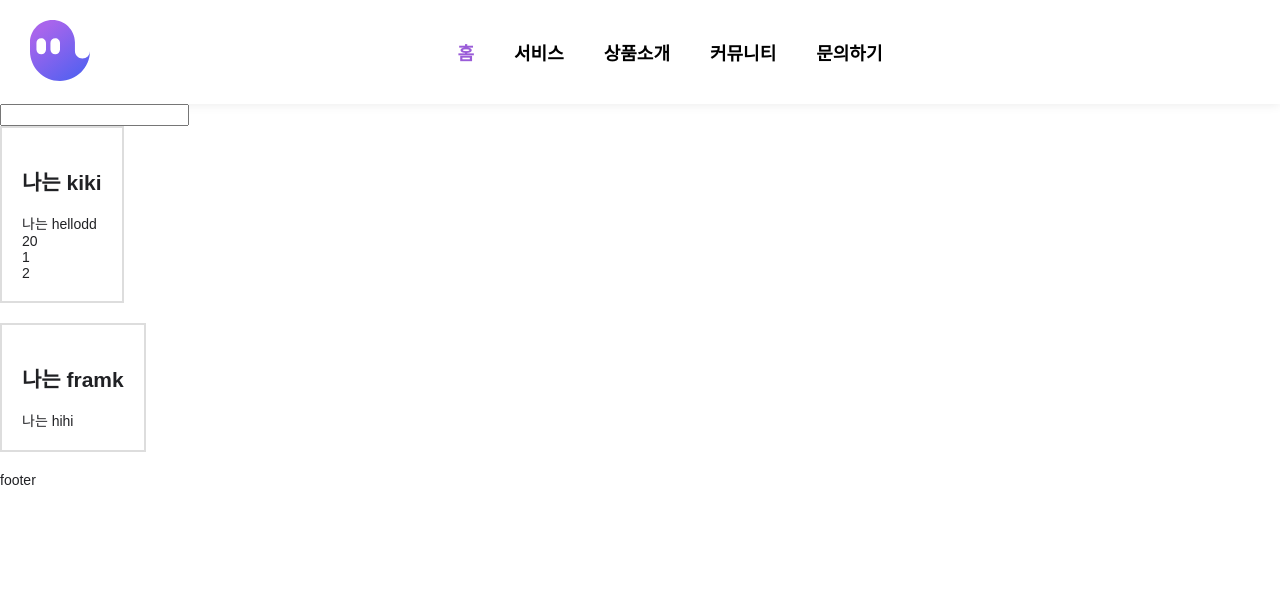
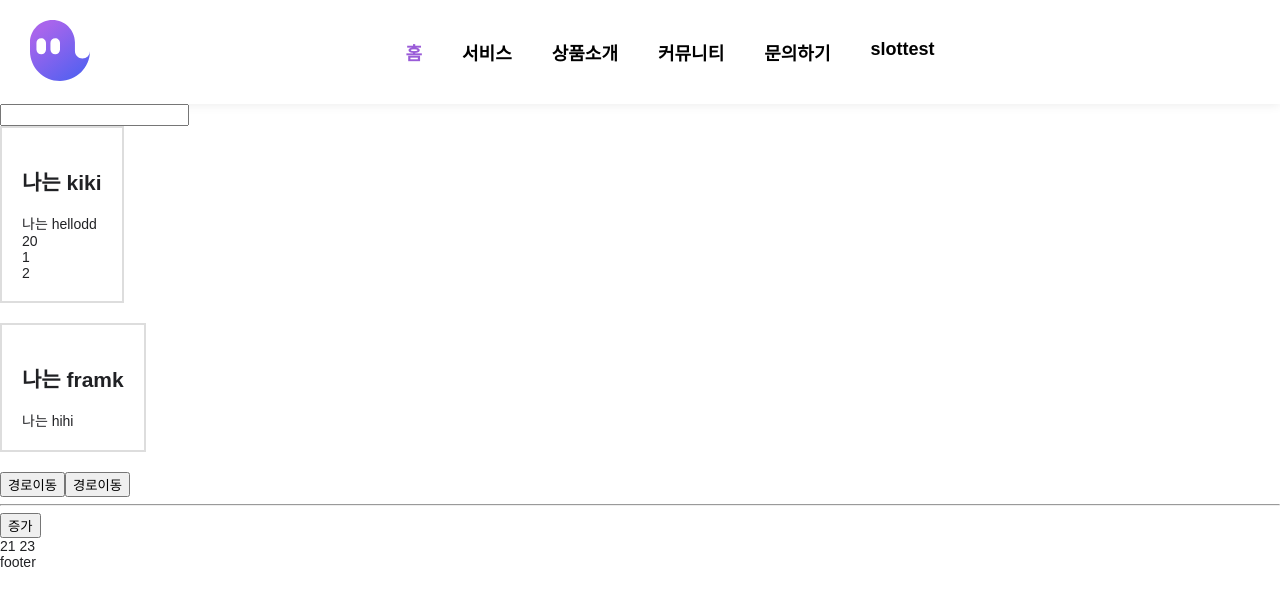
Before and after one commit to koyoujin6759/study_nuxt_2022, a Nuxt app: page / in a window 1280 px wide. Shown: the top 606 px of the page. Built offline with nearby package versions, Linux system fonts and the light colour scheme.

Commit message:
221215 study

```diff
--- /dev/null
+++ b/components/Child2.vue
@@ -0,0 +1,28 @@
+<template>
+    <div>
+
+    </div>
+</template>
+
+<script>
+export default {
+
+    data() {
+        return {
+
+        };
+    },
+
+    mounted() {
+
+    },
+
+    methods: {
+
+    },
+};
+</script>
+
+<style lang="scss" scoped>
+
+</style>
--- a/components/Header.vue
+++ b/components/Header.vue
@@ -30,6 +30,9 @@
           <li class="header__gnb__item">
             <router-link to="./qna" class="header__link">문의하기</router-link>
           </li>
+          <li class="header__gnb__item">
+            <router-link to="./slottest" class="header__link">slottest</router-link>
+          </li>
         </ul>
       </nav>
     </div>
--- a/components/Parents.vue
+++ b/components/Parents.vue
@@ -3,7 +3,7 @@
         <h2>타이틀1</h2>
         <hr/>
         <p>아이템1</p>
-        <slot name="item1"></slot>
+        <slot name="item1">ㅇㅇ</slot>
         <hr/>
         <p>아이템2</p>
         <slot name="item2"></slot>
@@ -41,7 +41,7 @@ export default {
             })
         },
         confirm() {
-            this.result(true);
+            this.resolve(true);
         },
         cancel() {
             this.btn = false;
--- /dev/null
+++ b/components/Parents2.vue
@@ -0,0 +1,30 @@
+<template>
+    <div>
+        <h1>hihi</h1>
+        <slot>dd</slot>
+        <hr />
+    </div>
+</template>
+
+<script>
+export default {
+
+    data() {
+        return {
+
+        };
+    },
+
+    mounted() {
+
+    },
+
+    methods: {
+
+    },
+};
+</script>
+
+<style lang="scss" scoped>
+
+</style>
--- a/pages/index.vue
+++ b/pages/index.vue
@@ -6,6 +6,14 @@
     :key="item.i"
     :item="item"
     ></ClassItem>
+    <button @click="goPage('/product')">경로이동</button>
+    <button @click="goReplace('/product')">경로이동</button>
+    <hr>
+    <button @click="increaseCnt()">증가</button>
+    <div>
+      {{this.$store.state.count}}
+      {{count}}
+    </div>
     <!-- <ClassItem :name="'colin'" :msg="'hihi'"></ClassItem> -->
   </div>
 </template>
@@ -46,10 +54,30 @@ export default {
       ]
     }
   },
+  computed: {
+    count() {
+      return this.$store.getters.getIncreaseCount;
+    },
+  },
   watch: {
     inputValue() {
       console.log(this.inputValue)
     }
+  },
+  methods: {
+    goPage(url) {
+      this.$router.push({path:url, query: {id: 102}});
+    },
+    goReplace(url) {
+      this.$router.replace({path:url, query: {id: 102}});
+    },
+    increaseCnt() {
+      this.$store.commit("addCounter",10);
+    },
+
+  },
+  mounted() {
+    this.$store.dispatch("getCounter")
   }
 };
 </script>
--- a/pages/product/index.vue
+++ b/pages/product/index.vue
@@ -1,5 +1,6 @@
 <template>
   <div class="main">
+    <button @click="goBack()">뒤로가기</button>
     <h2>국내 야구팀</h2>
     <ul class="card">
       <li class="card__item" v-for="item in baseballTeamList" :key="item.i" @click="goDetailPage(item.id)">
@@ -81,6 +82,9 @@ export default {
     },
     showRank(rank) {
       alert(rank + '등')
+    },
+    goBack() {
+      this.$router.go(-1);
     }
   },
 };
--- a/pages/qna/index.vue
+++ b/pages/qna/index.vue
@@ -1,14 +1,14 @@
 <template>
     <div>
         <Parents class="custom-parents" id="ParentId" ref="parent_ref">
-            <template slot="item1">testteststes</template>
+            <template slot="item1">teststeststes</template>
             <template slot="item2">
                 <Child v-model="value"></Child>
             </template>
         </Parents>
         <button @click="parentShow()">show</button>
 
-        <Parents>
+        <Parents >
             <template slot="item1">testteststes</template>
             <template slot="item2">
                 <Child v-model="value"></Child>
@@ -16,6 +16,10 @@
         </Parents>
 
         <button @click="movePage()">이동</button>
+
+        <ul style="padding:50px;">
+            <li v-for="item in formattedList" :key="item.i">{{item}}</li>
+        </ul>
     </div>
 </template>
 
@@ -26,12 +30,18 @@ export default {
 
     data() {
         return {
-            value:'hi'
+            value:'hi',
+            list: [1,9,3,2,5,0]
         };
     },
     components: {
         Parents,
         Child
+    },
+    computed: {
+        formattedList() {
+            return this.list.filter((item) => item !== 5);
+        }
     },
 
     mounted() {
--- /dev/null
+++ b/pages/slottest/index.vue
@@ -0,0 +1,35 @@
+<template>
+    <div>
+        <Parents>
+            tettest
+        </Parents>
+        <Child></Child>
+    </div>
+</template>
+
+<script>
+import Child from '../../components/Child2'
+import Parents from '../../components/Parents2'
+export default {
+  components: {
+    Child, Parents },
+
+    data() {
+        return {
+
+        };
+    },
+
+    mounted() {
+
+    },
+
+    methods: {
+
+    },
+};
+</script>
+
+<style lang="scss" scoped>
+
+</style>
--- /dev/null
+++ b/store/index.js
@@ -0,0 +1,25 @@
+export default {
+    state: {
+        count:1,
+    },
+    getters: { //computed
+        getIncreaseCount: (state) => {
+            return state.count +2;
+        },
+        formattedCount: (state, getters) => {
+            return getters.getIncreaseCount + 100;
+        }
+    },
+    mutations: { // methods
+        addCounter(state, payload) {
+            return (state.count += payload);
+        }
+    },
+    actions: { // methods
+        async getCounter(context) {
+            setTimeout(() => {
+                context.commit("addCounter", 20)
+            }, 1000);
+        }
+    }
+}
```
Also changed, not shown: mixin/api.js (line endings or trailing spaces).
